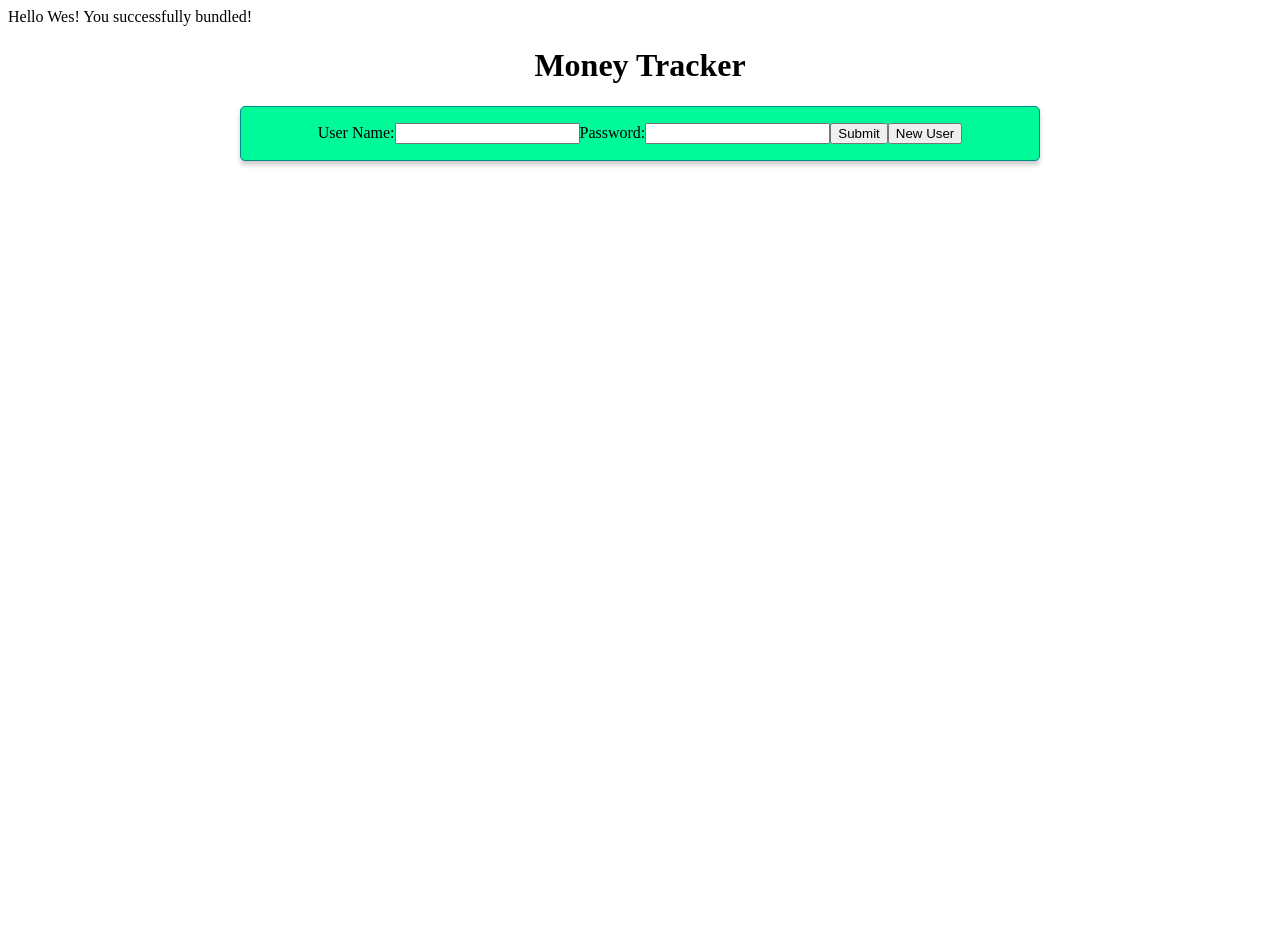
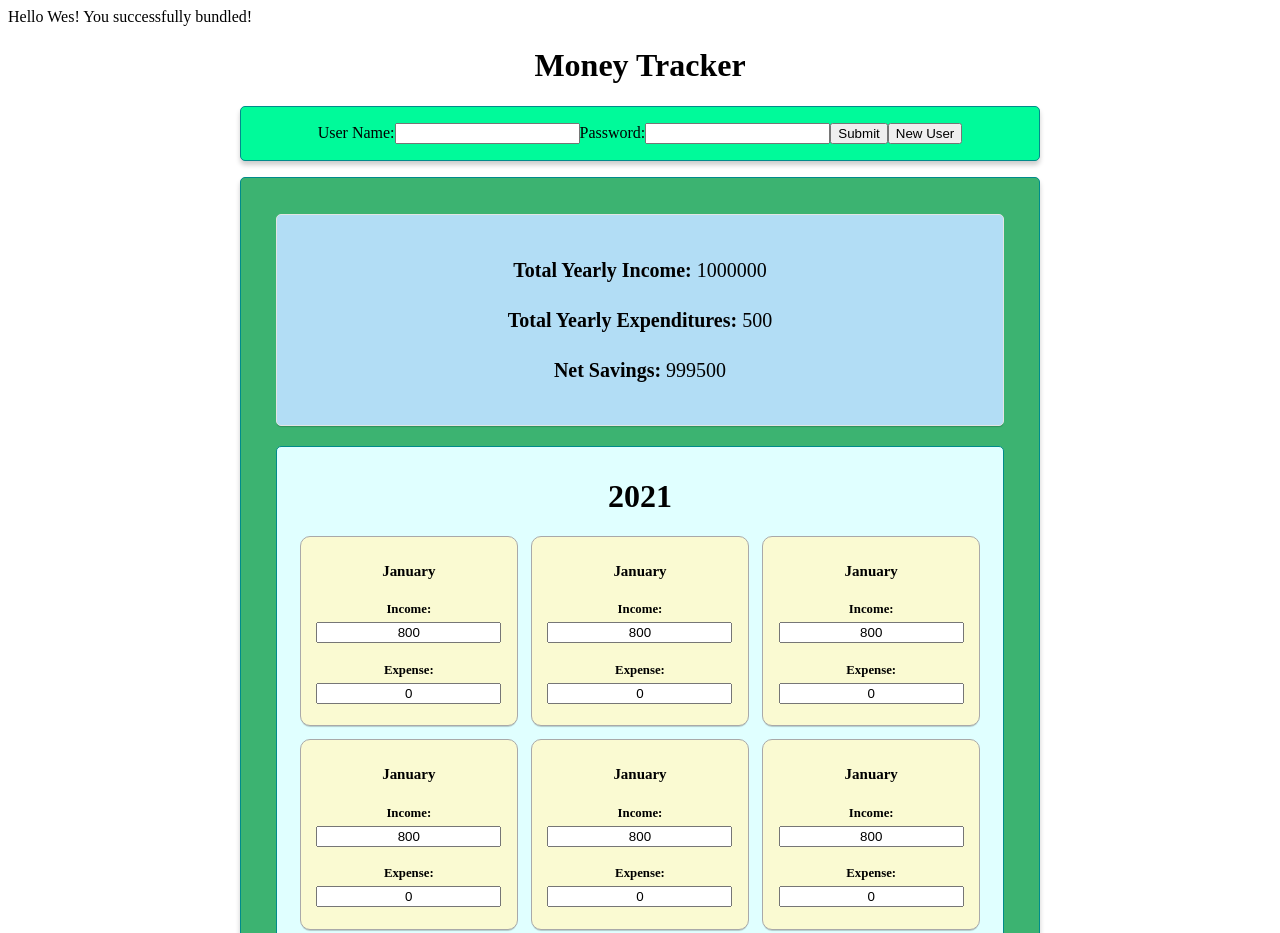
Before and after one commit to lagnum22/solo-project, a React app: page / in a window 1280 px wide. Shown: the top 933 px of the page. Before the commit the page ends 800 px from the top, so only its background shows below. Built offline with nearby package versions, Linux system fonts and the light colour scheme.

Commit message:
added more styling

```diff
--- a/client/components/Login.js
+++ b/client/components/Login.js
@@ -5,16 +5,16 @@ class Login extends Component {
   constructor(props) {
     super(props);
     this.state = {
-      isLoggedIn: false,
+      isLoggedIn: true,
       username: "",
       password: "",
-      totalIncome: 100000000000,
-      totalExpenditures: 5050,
+      totalIncome: 1000000,
+      totalExpenditures: 500,
       netSavings: function () {
         return this.totalIncome - this.totalExpenditures;
       },
       months: [
-        { month: "January", income: 8000, expense: 0 },
+        { month: "January", income: 800, expense: 0 },
         { month: "February", income: 0, expense: 0 },
         { month: "March", income: 0, expense: 0 },
         { month: "April", income: 0, expense: 0 },
--- a/client/css/application.css
+++ b/client/css/application.css
@@ -30,6 +30,8 @@
 
 .total-box {
   padding: 1em;
+  font-size: 20px;
+  text-align: center;
   width: 95%;
   margin: 1em auto;
   box-shadow: 0 2px 1px -1px rgba(0, 0, 0, 0.2);
```
